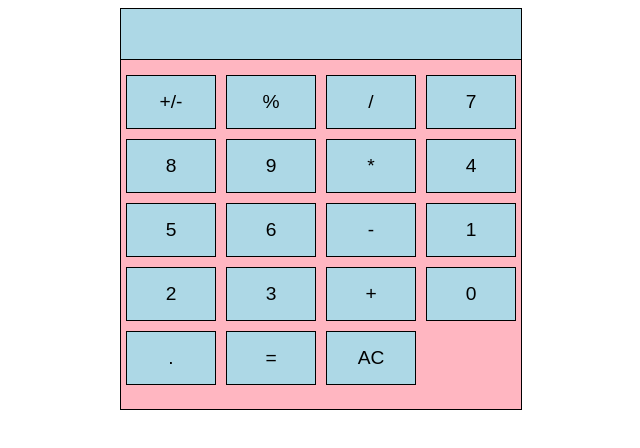
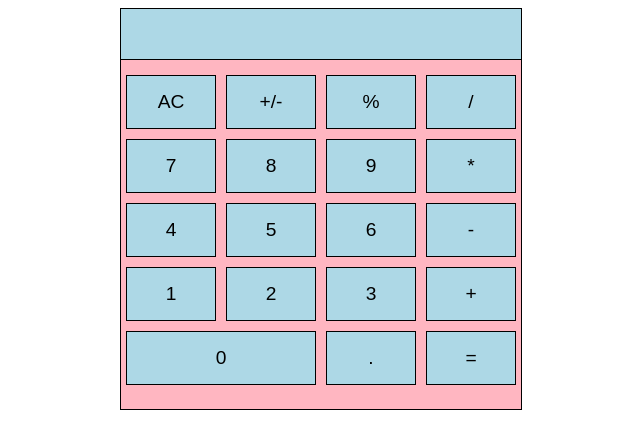
Before and after one commit to ehwus/calculator, a plain HTML site: page index.html in a window 1280 px wide. Shown: the whole page, without its empty margins (319-959 px from the left). Drawn offline with Linux system fonts and the light colour scheme.

Commit message:
moved elements around to properly reflect calculator, added styling to make 0 take up 2 columns

```diff
--- a/index.html
+++ b/index.html
@@ -14,6 +14,7 @@
         <div class="display"></div>
         <!-- Buttons -->
         <div class="buttons">
+            <button id="AC">AC</button>
             <button id="polarity">+/-</button>
             <button id="modulo">%</button>
             <button id="divide">/</button>
@@ -29,10 +30,9 @@
             <button id="2">2</button>
             <button id="3">3</button>
             <button id="add">+</button>
-            <button id="0">0</button>
+            <button id="0" class="zero">0</button>
             <button id="decimal">.</button>
             <button id="operate">=</button>
-            <button id="AC">AC</button>
         </div>
     </div>
 </body>
--- a/style.css
+++ b/style.css
@@ -36,3 +36,7 @@
     opacity: 0.8;
     cursor: pointer;
 }
+
+.zero {
+    grid-column: 1 / 3;
+}
```
